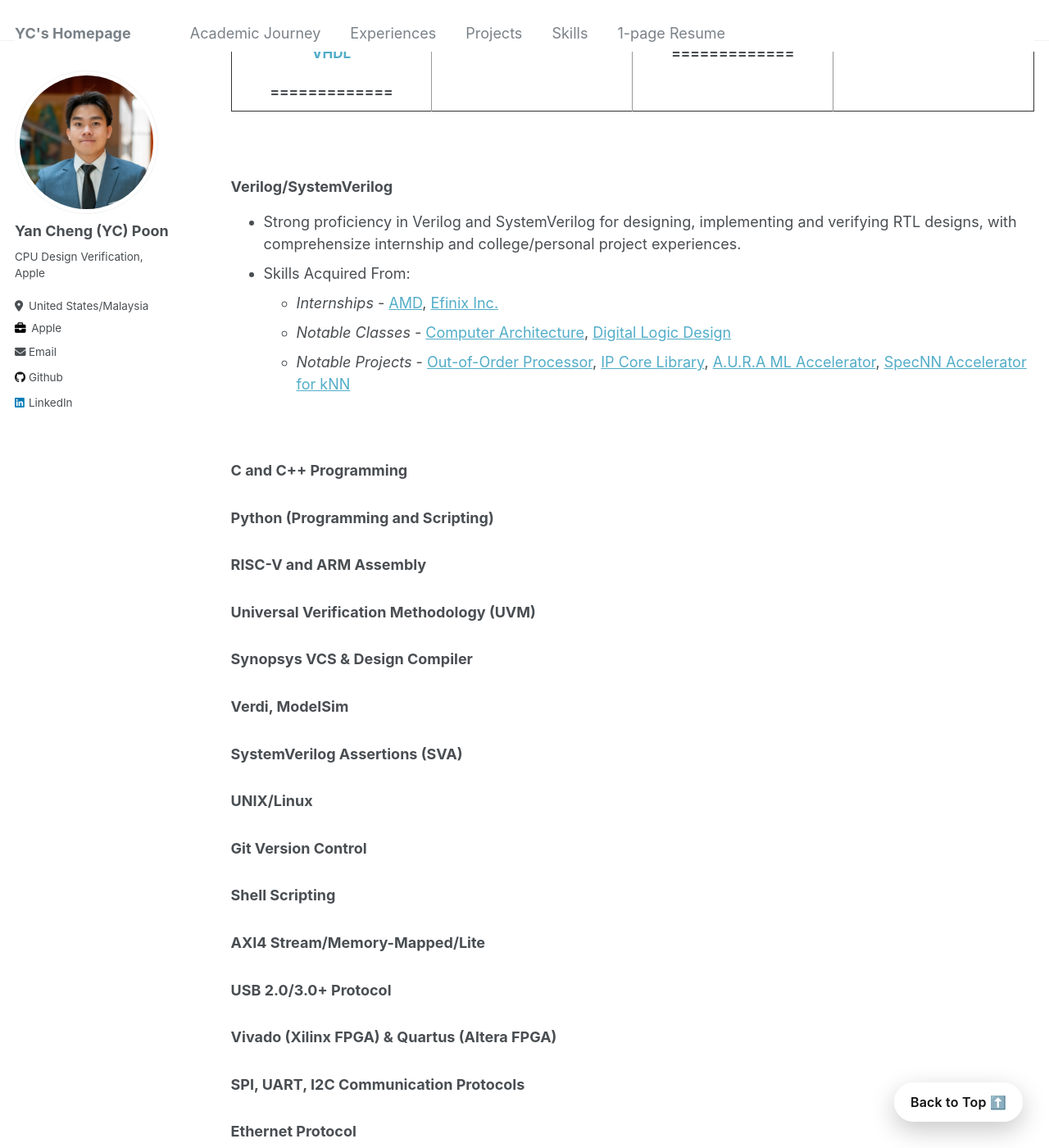
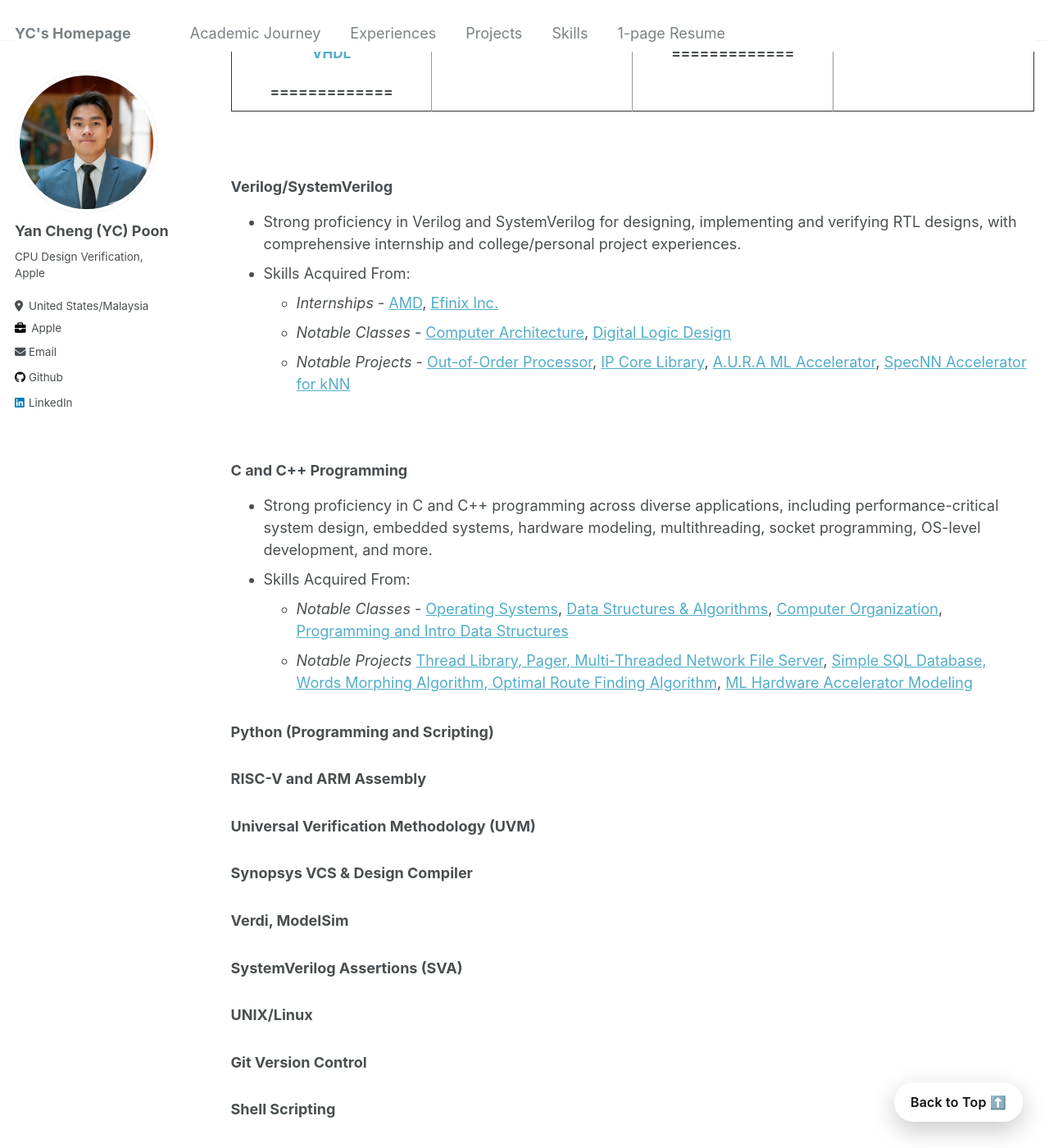
Before and after one commit to ycpoon/ycpoon.github.io, a Jekyll site: the page built from _pages/skills.md, in a window 1280 px wide and 1400 px high, scrolled down 672 px. Shown: the whole window at 82% size. Built offline with Jekyll 4.4.1, drawn with Linux system fonts in a browser that asks for light colours.

Commit message:
skills prog0

```diff
--- a/_pages/skills.md
+++ b/_pages/skills.md
@@ -85,7 +85,7 @@ redirect_from:
 &nbsp;
 
 ### Verilog/SystemVerilog
-- Strong proficiency in Verilog and SystemVerilog for designing, implementing and verifying RTL designs, with comprehensize internship and college/personal project experiences.
+- Strong proficiency in Verilog and SystemVerilog for designing, implementing and verifying RTL designs, with comprehensive internship and college/personal project experiences.
 - Skills Acquired From:
   - *Internships* - [AMD](/experiences/#amd), [Efinix Inc.](/experiences/#efinix)
   - *Notable Classes* - [Computer Architecture](/academicjourney/#eecs470), [Digital Logic Design](/academicjourney/#eecs270)
@@ -95,6 +95,10 @@ redirect_from:
 &nbsp;
 
 ### C and C++ Programming
+- Strong proficiency in C and C++ programming across diverse applications, including performance-critical system design, embedded systems, hardware modeling, multithreading, socket programming, OS-level development, and more.
+- Skills Acquired From:
+  - *Notable Classes* - [Operating Systems](/academicjourney/#eecs482), [Data Structures & Algorithms](/academicjourney/#eecs281), [Computer Organization](/academicjourney/#eecs370), [Programming and Intro Data Structures](/academicjourney/#eecs280)
+  - *Notable Projects* [Thread Library, Pager, Multi-Threaded Network File Server](/collegeprojects/#thread-library-pager-multi-threaded-network-file-server-eecs-482), [Simple SQL Database, Words Morphing Algorithm, Optimal Route Finding Algorithm](/collegeprojects/#simple-sql-database-words-morphing-algorithm-optimal-route-finding-algorithm-eecs-281), [ML Hardware Accelerator Modeling](/collegeprojects/#attention-unit-for-resource-constrained-architectures-eecs-570)
 
 ### Python (Programming and Scripting)
 
```
